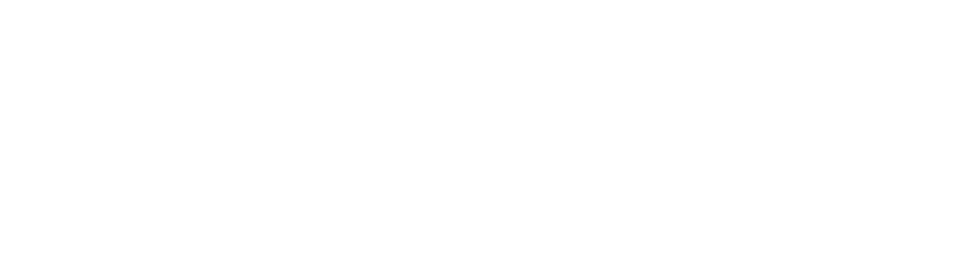
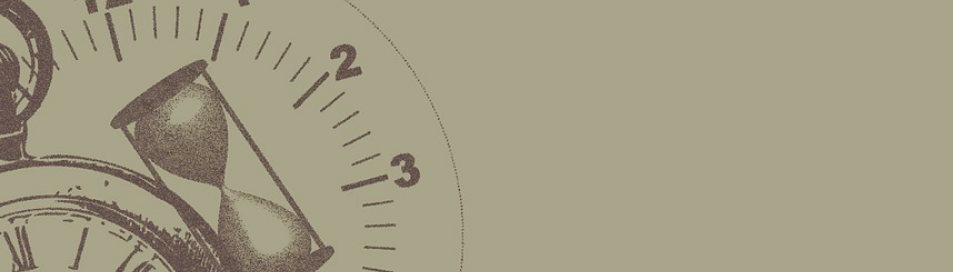
Before and after one commit to XanthusCode/Cronometro, a plain HTML site: page index.html in a window 1280 px wide. Shown: the top 272 px of the page, without its empty margins (0-953 px from the left). Drawn offline with Linux system fonts and the light colour scheme; the site is published under a folder, as on GitHub Pages, so addresses that start at the root find nothing.

Commit message:
feat: :tada: Cronometro
Cronometro hecho con html, css y js

```diff
--- a/css/style.css
+++ b/css/style.css
@@ -9,7 +9,7 @@ body{
     justify-content: center;
     align-items: center;
     background: rgb(255,255,255);
-    background-image:  url('/img/img.jpg');
+    background-image:  url('../img/img.jpg');
     background-repeat: no-repeat;
     background-position: center;
     background-size: cover;
--- a/index.html
+++ b/index.html
@@ -5,7 +5,7 @@
     <meta name="viewport" content="width=device-width, initial-scale=1.0">
     <script src="https://kit.fontawesome.com/16d365cb18.js" crossorigin="anonymous"></script>
     <link rel="stylesheet" href="./css/style.css">
-    <link rel="shortcut icon" href="/img/stopwatch-solid.svg" type="image/x-icon">
+    <link rel="shortcut icon" href="./img/stopwatch-solid.svg" type="image/x-icon">
     <script type="module" src="./js/app.js" defer></script>
     <title> Cronometro 🎈</title>
 
```
